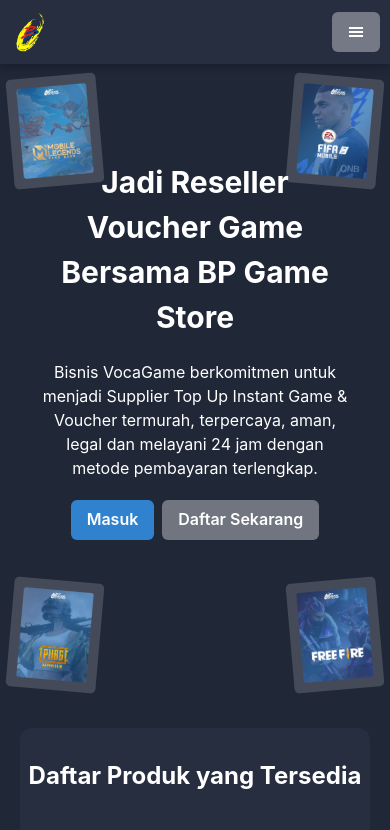
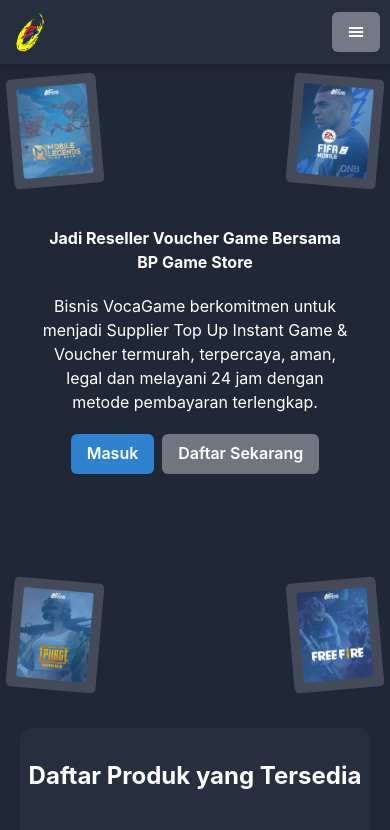
Before and after one commit to rozinhilmi/bp-gamestore, a React (Vite) app: page / in a window 390 px wide. Shown: the top 830 px of the page. Built offline with nearby package versions, Linux system fonts and the light colour scheme.

Commit message:
fixed ipad responsive

```diff
--- a/src/pages/Dashboard/sections/Benefit.tsx
+++ b/src/pages/Dashboard/sections/Benefit.tsx
@@ -66,7 +66,7 @@ const Benefit = () => {
             key={index}
             flexDirection={{
               base: "column-reverse",
-              xl: index % 2 !== 0 ? "row-reverse" : "row",
+              md: index % 2 !== 0 ? "row-reverse" : "row",
             }}
             gap={"30px"}
           >
@@ -74,7 +74,7 @@ const Benefit = () => {
               <Text
                 color={primaryTextColor}
                 as={"b"}
-                fontSize={{ base: "2xl", lg: "4xl" }}
+                fontSize={{ base: "2xl", xl: "4xl" }}
               >
                 {item.title}
               </Text>
--- a/src/pages/Dashboard/sections/Carousel.tsx
+++ b/src/pages/Dashboard/sections/Carousel.tsx
@@ -15,7 +15,12 @@ const Carousel = () => {
       position={"relative"}
       id="Carousel"
     >
-      <Text zIndex={"2"} color={primaryTextColor} as={"b"} fontSize={"3xl"}>
+      <Text
+        zIndex={"2"}
+        color={primaryTextColor}
+        as={"b"}
+        fontSize={{ sm: "2xl", md: "3xl" }}
+      >
         Jadi Reseller Voucher Game Bersama BP Game Store
       </Text>
       <Text
```
Also changed, not shown: 4 other files (tests, documents, lock files or other folders).
